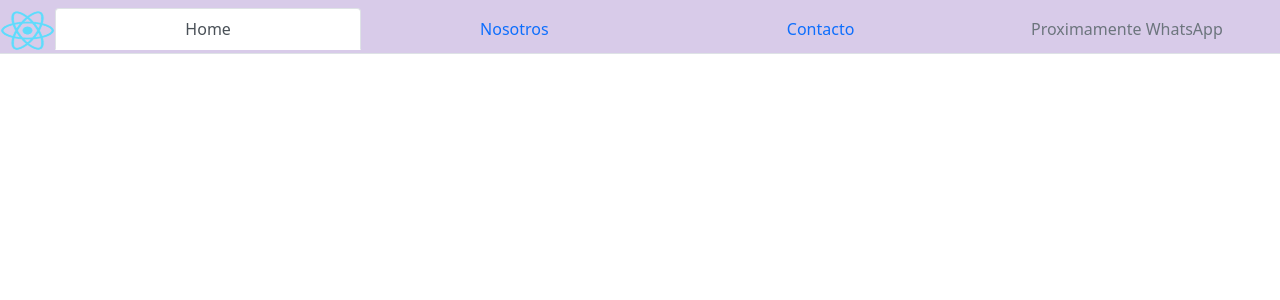
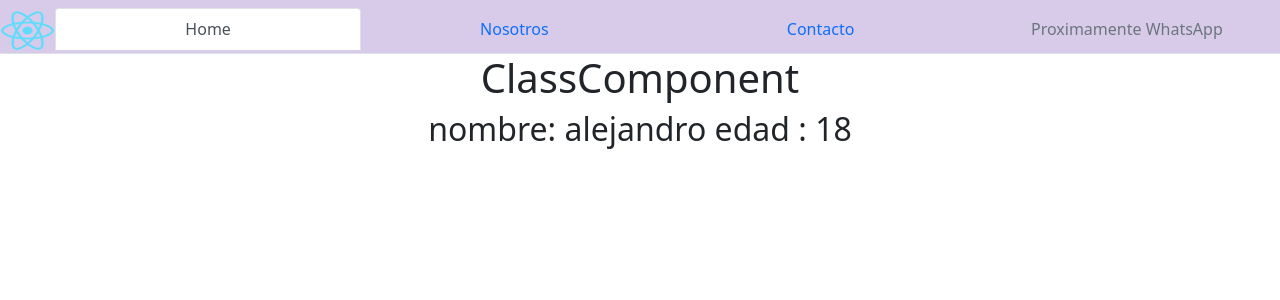
Before and after one commit to alenicolasrelova/CoderHouse-React, a React (Create React App) app: page / in a window 1280 px wide. Shown: the top 300 px of the page. Built offline with nearby package versions, Linux system fonts and the light colour scheme.

Commit message:
componentes

```diff
--- a/src/App.js
+++ b/src/App.js
@@ -1,11 +1,17 @@
 import './App.css';
 import { NavBarrr } from "./components/navBar/navBar";
 import 'bootstrap/dist/css/bootstrap.min.css';
+import { ClassComponent } from './components/class-component/ClassComponent';
+import functionalComponente from './components/function-component/functionalComponente';
+
+
+const age = 18;
 function App() {
   return (
     <div className="App">
       <NavBarrr />
-
+      <ClassComponent age={age} name="alejandro"/>
+      <functionalComponente />
     </div>
   );
 }
--- /dev/null
+++ b/src/components/class-component/ClassComponent.js
@@ -0,0 +1,17 @@
+import React from 'react';
+import { Component } from "react";
+
+export class ClassComponent extends Component {
+
+    render() {
+        console.log("prop classComponent " + this.props.name + " " + this.props.age);
+        return (
+
+            <div>
+                <h1>ClassComponent</h1>
+                <h2>nombre: {this.props.name} edad : {this.props.age}</h2>
+            </div>
+        );
+    }
+
+}
--- /dev/null
+++ b/src/components/function-component/functionalComponente.js
@@ -0,0 +1,12 @@
+import React from 'react';
+
+const functionalComponente = (name) => {
+    return (
+        <div>
+            <h1>FunctionalComponente</h1>
+            <h2>nombre : {this.props.name}</h2>
+        </div>
+    );
+};
+
+export default functionalComponente;
--- /dev/null
+++ b/src/components/icon/CartIcon.js
@@ -0,0 +1,5 @@
+import React from 'react';
+
+export const CartIcon = () => {
+  return <div></div>;
+};
```
Also changed, not shown: src/components/class-component/nombreTienda.png (renamed from public/img/nombreTienda.png).
